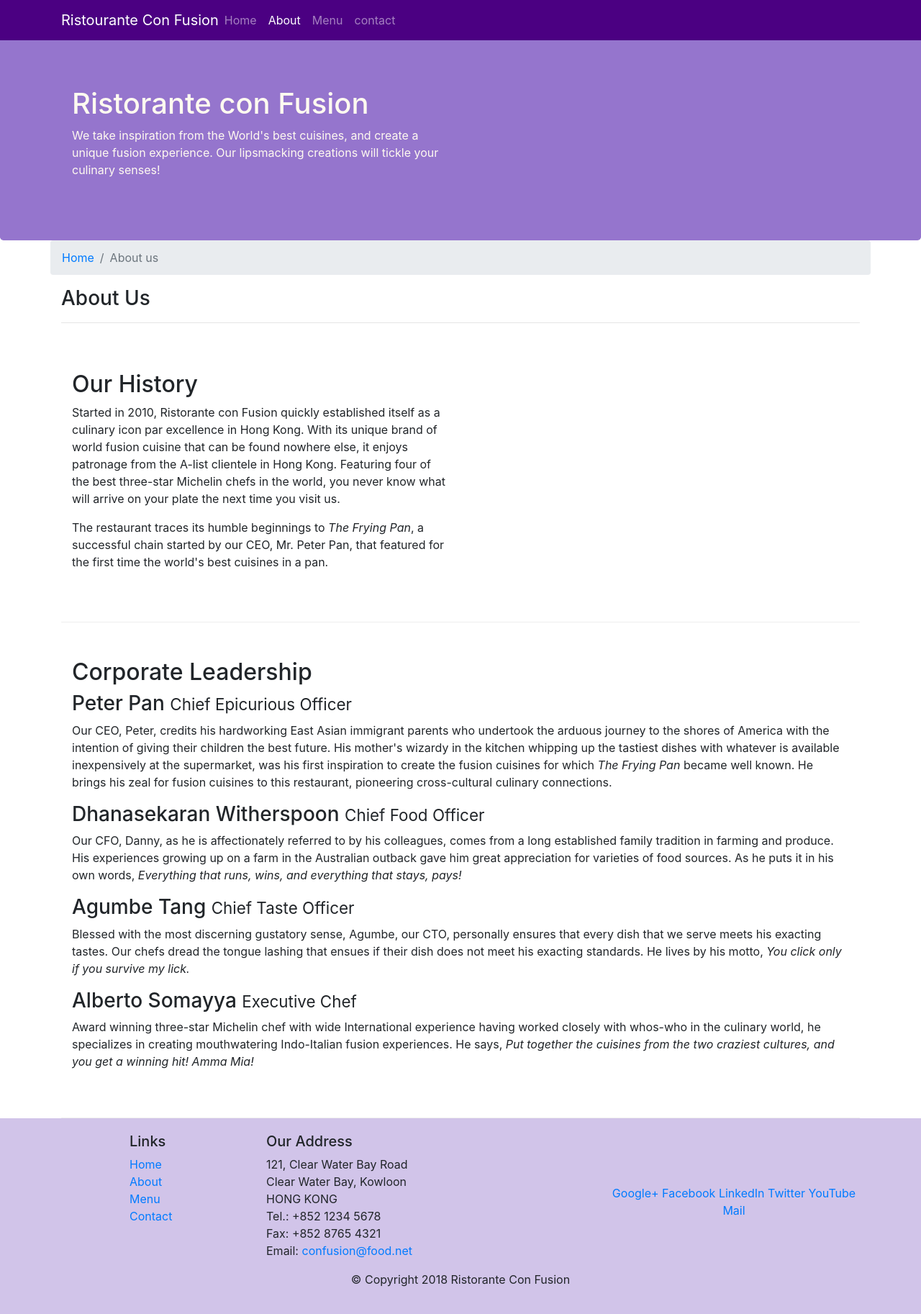
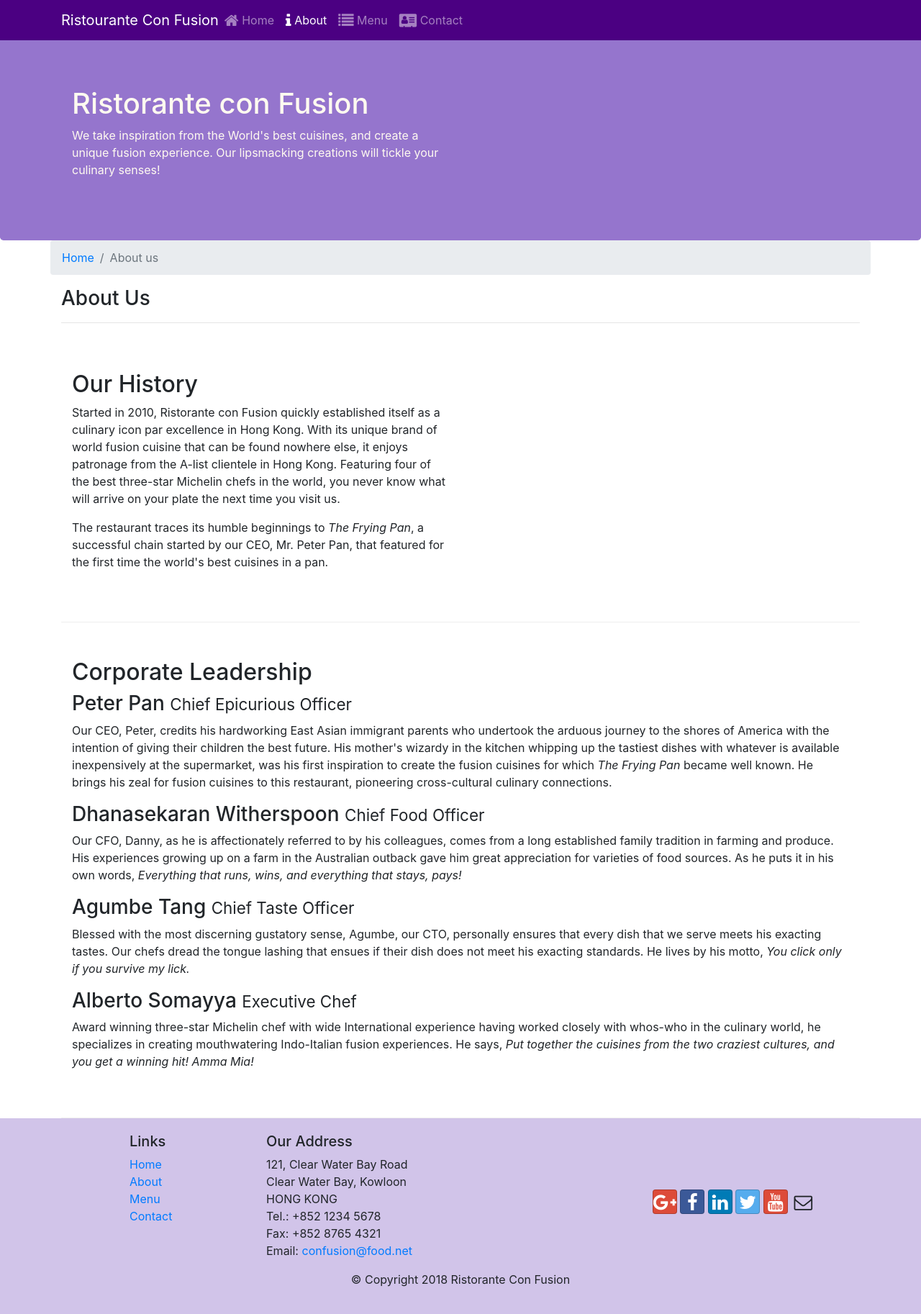
Before and after one commit to Ralph2g/Hong-Kong-Uni-React---Angular, a website: page 1.Bootstrap-Course/2.conFusion/aboutus.html in a window 1280 px wide. Shown: the whole page at 72% size. Drawn offline with nearby package versions, Linux system fonts and the light colour scheme.

Commit message:
adding fontawesome and social media icons

```diff
--- a/1.Bootstrap-Course/2.conFusion/aboutus.html
+++ b/1.Bootstrap-Course/2.conFusion/aboutus.html
@@ -7,6 +7,9 @@
     <meta http-equiv="x-ua-compatible" content="ie=edge">
 
     <link rel="stylesheet" href="node_modules/bootstrap/dist/css/bootstrap.min.css">
+    <link rel="stylesheet" href="node_modules/bootstrap/dist/css/bootstrap.min.css">
+    <link rel="stylesheet" href="node_modules/font-awesome/css/font-awesome.min.css">
+    <link rel="stylesheet" href="node_modules/bootstrap-social/bootstrap-social.css">
     <link rel="stylesheet" href="css/style.css">
     <title>Ristorante Con Fusion: About Us</title>
 
@@ -21,10 +24,10 @@
             <a href="./index.html" class="navbar-brand mr-auto">Ristourante Con Fusion</a>
             <div class="collapse navbar-collapse"id="Navbar">
                 <ul class="navbar-nav mr-auto">
-                    <li class="nav-item"><a href="./index.html" class="nav-link">Home</a></li>
-                    <li class="nav-item active"><a href="./aboutus.html" class="nav-link">About</a></li>
-                    <li class="nav-item"><a href="#" class="nav-link">Menu</a></li>
-                    <li class="nav-item"><a href="#" class="nav-link">contact</a></li>
+                    <li class="nav-item"><a href="./index.html" class="nav-link"><span class="fa fa-home fa-lg"></span> Home</a></li>
+                    <li class="nav-item active"><a href="./aboutus.html" class="nav-link"><span class="fa fa-info fa-lg"></span> About</a></li>
+                    <li class="nav-item"><a href="#" class="nav-link"><span class="fa fa-list fa-lg"></span> Menu</a></li>
+                    <li class="nav-item"><a href="#" class="nav-link"><span class="fa fa-address-card fa-lg"></span> Contact</a></li>
                 </ul>
             </div>
         </div>
@@ -107,12 +110,12 @@
                 </div>
                 <div class="col-12 col-sm-4 align-self-center">
                     <div class="text-center">
-                        <a href="http://google.com/+">Google+</a>
-                        <a href="http://www.facebook.com/profile.php?id=">Facebook</a>
-                        <a href="http://www.linkedin.com/in/">LinkedIn</a>
-                        <a href="http://twitter.com/">Twitter</a>
-                        <a href="http://youtube.com/">YouTube</a>
-                        <a href="mailto:">Mail</a>
+                        <a class="btn btn-social-icon btn-google" href="http://google.com/+"><i class="fa fa-google-plus fa-lg" ></i></a>
+                        <a class="btn btn-social-icon btn-facebook" href="http://www.facebook.com/profile.php?id="><i class="fa fa-facebook fa-lg"></i></a>
+                        <a class="btn btn-social-icon btn-linkedin" href="http://www.linkedin.com/in/"><i class="fa fa-linkedin fa-lg"></i></a>
+                        <a class="btn btn-social-icon btn-twitter" href="http://twitter.com/"><i class="fa fa-twitter fa-lg"></i></a>
+                        <a class="btn btn-social-icon btn-google" href="http://youtube.com/"><i class="fa fa-youtube fa-lg"></i></a>
+                        <a class="btn btn-social-icon btn" href="mailto:"><i class="fa fa-envelope-o fa-lg"></i></a>
                     </div>
                 </div>
            </div>
--- a/1.Bootstrap-Course/2.conFusion/package.json
+++ b/1.Bootstrap-Course/2.conFusion/package.json
@@ -14,8 +14,10 @@
     "lite-server": "^2.3.0"
   },
   "dependencies": {
-    "bootstrap": "^4.0.0",
-    "jquery": "^3.3.1",
+    "bootstrap": "^4.5.0",
+    "bootstrap-social": "^5.1.1",
+    "font-awesome": "^4.7.0",
+    "jquery": "^3.5.1",
     "popper.js": "^1.12.9"
   }
 }
```
Also changed, not shown: 1.Bootstrap-Course/2.conFusion/index.html (+15 -13 lines), 3 other files.
